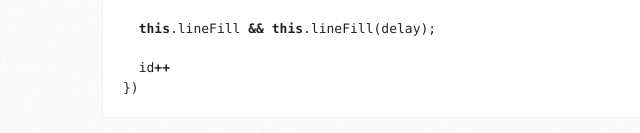
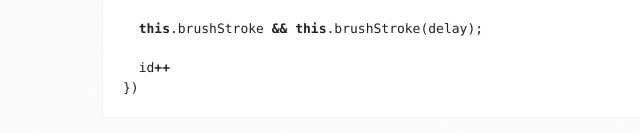
Before and after one commit to Gadgetoid/svg.brushstroke.js, a plain HTML site: page index.html in a window 1280 px wide. Shown: the part 1288-1421 px from the top of the page, 68-708 px from the left. Drawn offline with nearby package versions, Linux system fonts and the light colour scheme.

Commit message:
Update index.html

```diff
--- a/index.html
+++ b/index.html
@@ -81,7 +81,7 @@
       <span class="s1">'stroke-width'</span><span class="o">:</span> <span class="mi">1</span><span class="p">,</span>
   <span class="p">});</span>
 
-  <span class="k">this</span><span class="p">.</span><span class="nx">lineFill</span> <span class="o">&amp;&amp;</span> <span class="k">this</span><span class="p">.</span><span class="nx">lineFill</span><span class="p">(</span><span class="nx">delay</span><span class="p">);</span>
+  <span class="k">this</span><span class="p">.</span><span class="nx">brushStroke</span> <span class="o">&amp;&amp;</span> <span class="k">this</span><span class="p">.</span><span class="nx">brushStroke</span><span class="p">(</span><span class="nx">delay</span><span class="p">);</span>
 
   <span class="nx">id</span><span class="o">++</span>
 <span class="p">})</span>
```
